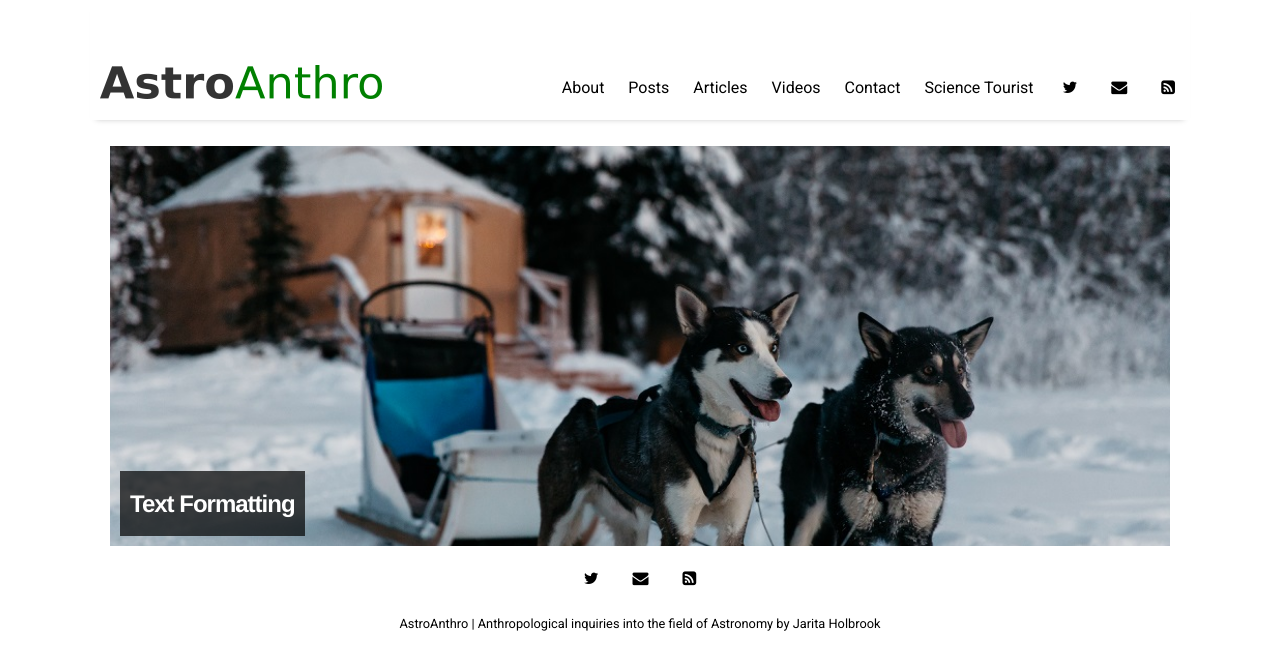
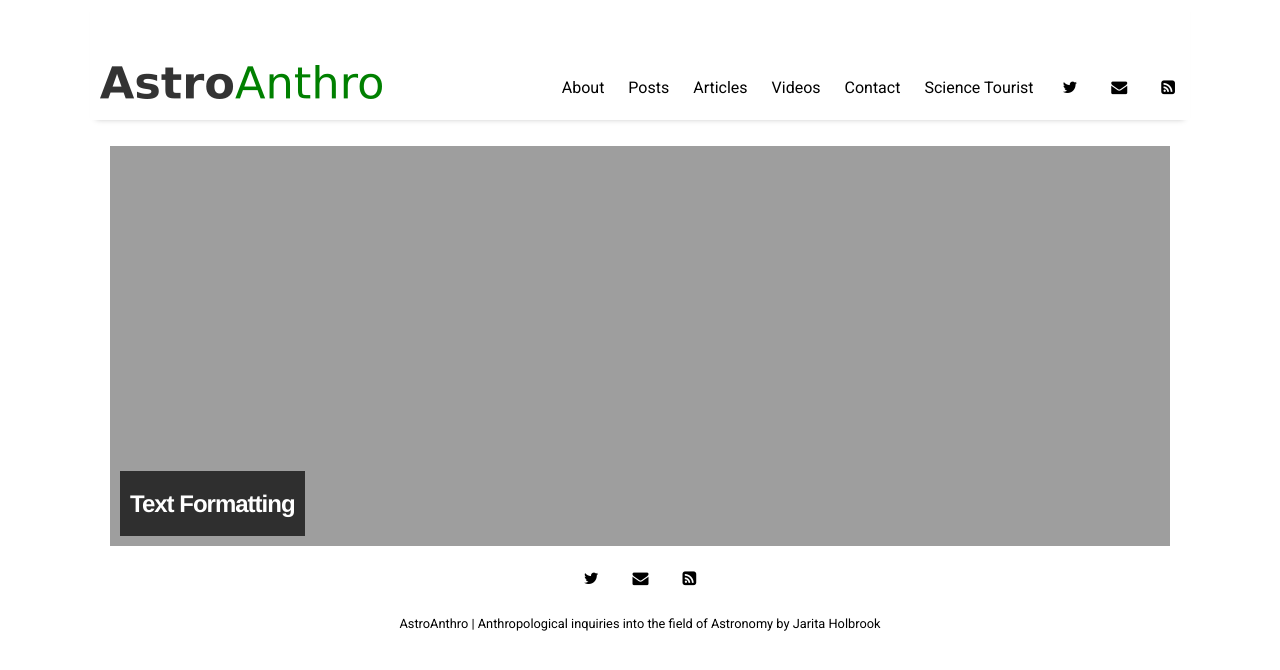
Before and after one commit to romeeld/AstroAnthro, a Jekyll site: the page built from pages/posts.html, in a window 1280 px wide. Shown: the top 670 px of the page. Built offline with Jekyll 4.4.1, drawn with Linux system fonts in a browser that asks for light colours; nearby versions of some CDN libraries.

Commit message:
Update posts.html

```diff
--- a/pages/posts.html
+++ b/pages/posts.html
@@ -4,7 +4,7 @@ title: Posts
 ---
 {% for post in site.categories.sample %}
   <a href="{{ site.github.url }}{{ post.url }}">
-    <div class="featured-posts" {% if post.image %}style="background-image:url({{ site.github.url }}/assets/img/{{ post.image }})"{% endif %}>
+    <div class="featured-posts" {% if post.image %}style="background-image:url({{ site.github.url }}/assets/img/KlaasPreiga2014.tiff)"{% endif %}>
       <h2><span>{{ post.title }}</span></h2>
     </div>
   </a>
```
